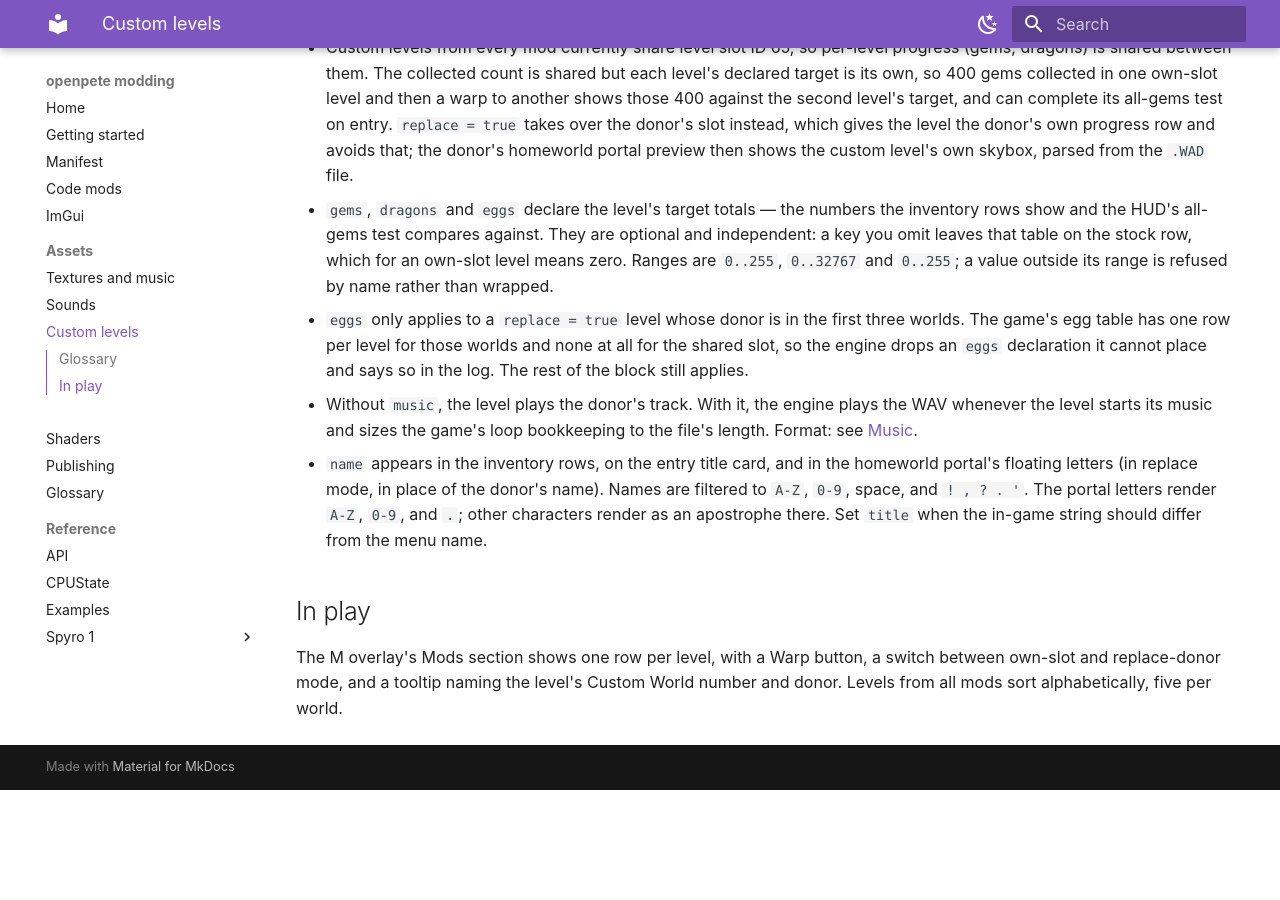
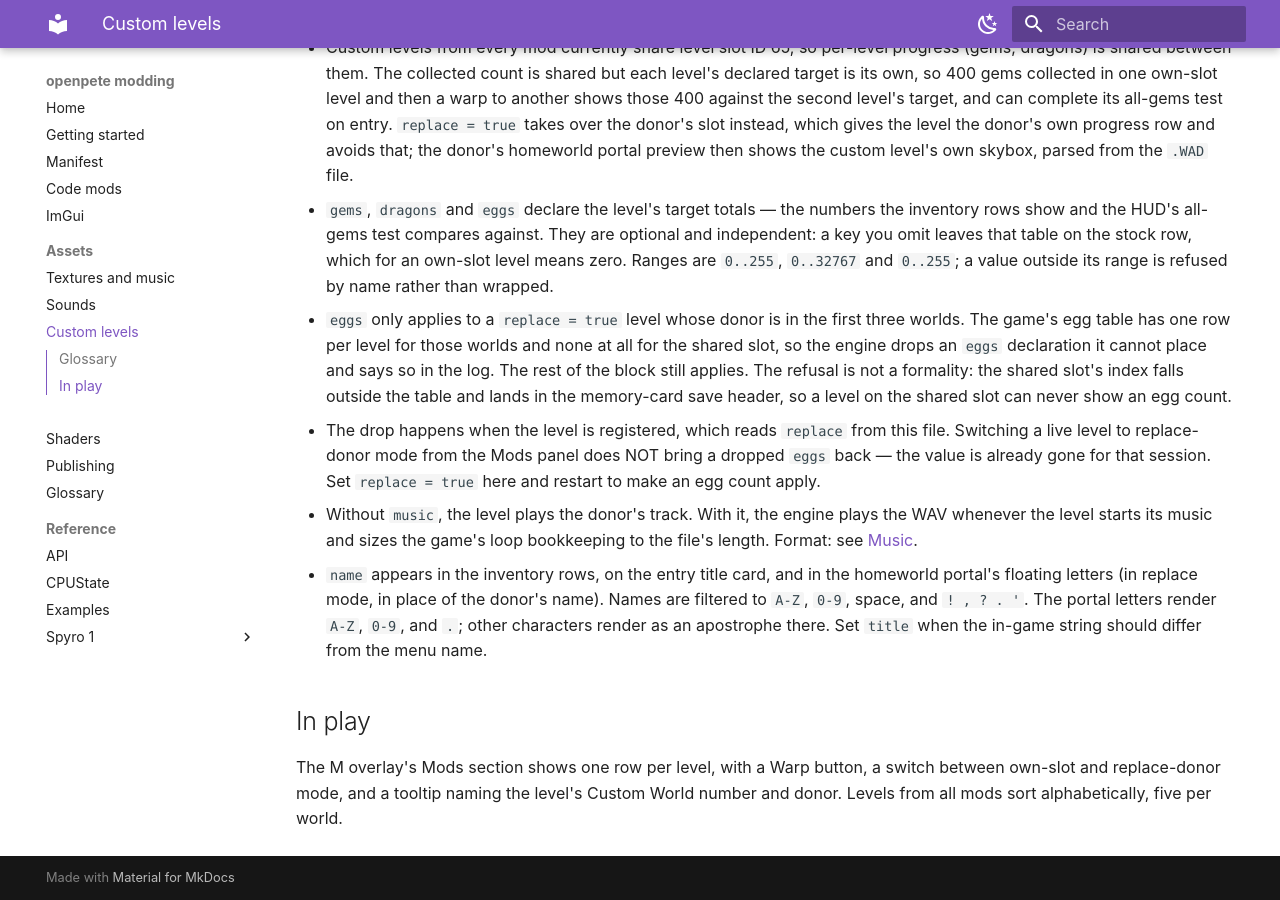
Before and after one commit to 907470/openpete, an MkDocs documentation site: the page built from docs/modding/pages/levels.md, in a window 1280 px wide and 900 px high, scrolled down 1148 px. Built offline with MkDocs 1.6.1 and Material for MkDocs 9.7.7, drawn with Linux system fonts in a browser that asks for light colours; before the commit the page ends 1938 px from its top, so only the background shows below that.

Commit message:
docs: state the egg-count carve-out and when a declaration is dropped
An eggs declaration only applies to a replace-mode level whose donor is
in the first three worlds. Two things were undocumented.

The refusal is not a formality: the shared slot's index falls outside
the 18-entry egg table and lands in the memory-card save header, so a
level on the shared slot can never show an egg count.

The drop happens at registration, which reads `replace` from the
manifest, and it clears the stored value. Switching a live level to
replace-donor mode from the Mods panel does not bring a dropped eggs
back; only a boot whose manifest says replace = true makes it apply.

```diff
--- a/docs/modding/pages/levels.md
+++ b/docs/modding/pages/levels.md
@@ -65,7 +65,14 @@ eggs    = 1                # optional: replace-mode, first three worlds only
   first three worlds. The game's egg table has one row per level for
   those worlds and none at all for the shared slot, so the engine drops
   an `eggs` declaration it cannot place and says so in the log. The rest
-  of the block still applies.
+  of the block still applies. The refusal is not a formality: the shared
+  slot's index falls outside the table and lands in the memory-card save
+  header, so a level on the shared slot can never show an egg count.
+- The drop happens when the level is registered, which reads `replace`
+  from this file. Switching a live level to replace-donor mode from the
+  Mods panel does NOT bring a dropped `eggs` back — the value is already
+  gone for that session. Set `replace = true` here and restart to make an
+  egg count apply.
 - Without `music`, the level plays the donor's track. With it, the engine
   plays the WAV whenever the level starts its music and sizes the game's
   loop bookkeeping to the file's length. Format: see
```
